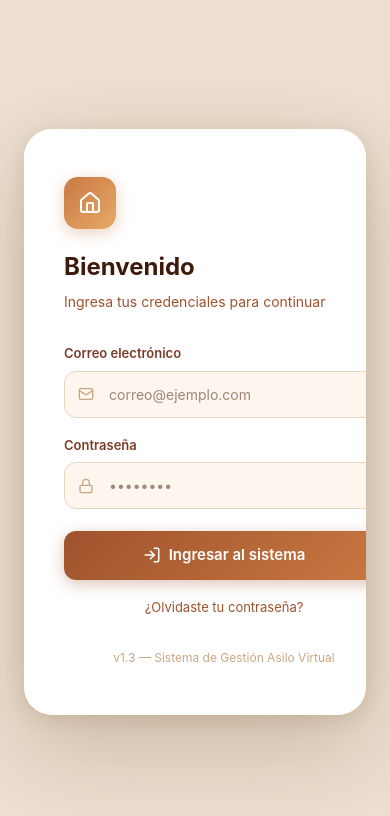
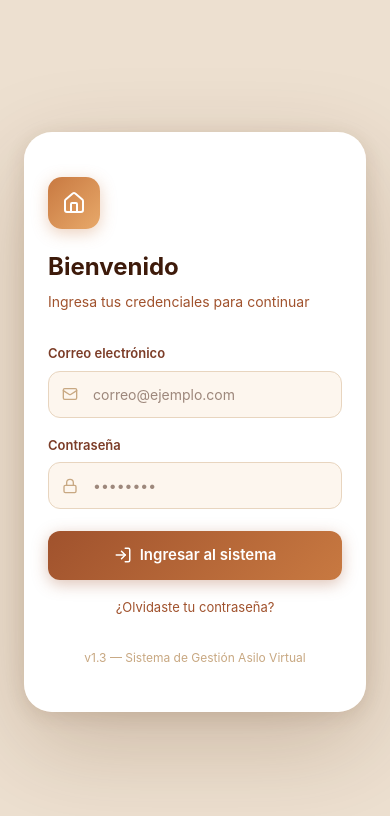
Before and after one commit to ryzzvass-art/asilo-virtual-frontend, a React (Vite) app: page /login in a window 390 px wide. Shown: the top 816 px of the page. Built offline with nearby package versions, Linux system fonts and the light colour scheme; no server answers.

Commit message:
MejoraResponsivaLogin

```diff
--- a/src/pages/auth/Login.jsx
+++ b/src/pages/auth/Login.jsx
@@ -340,7 +340,8 @@ export default function Login() {
       padding: '24px',
     }}>
 
-      <div style={{
+      {/* Agregamos la clase "login-card" para manejar el flujo en móviles */}
+<div className="login-card" style={{
   width: '100%', maxWidth: '940px',
   borderRadius: '28px',
   overflow: 'hidden',
@@ -354,15 +355,16 @@ export default function Login() {
           <ScenePanel />
         </div>
 
-        {/* Panel derecho — formulario */}
-        <div style={{
-          width: '400px', flexShrink: 0,
+        {/* Panel derecho — formulario responsivo */}
+<div className="login-form-panel" style={{
+  flex: 1,
   background: 'white',
   display: 'flex', flexDirection: 'column',
   justifyContent: 'center',
-          padding: '48px 40px',
+  // Reducimos sutilmente el padding para que respire mejor en pantallas chicas
+  padding: '40px 24px',
+  boxSizing: 'border-box',
 }}>
-
           {/* Header */}
           <div style={{ marginBottom: '32px' }}>
             <div style={{
```
Lines whose indentation alone changed are shown as unchanged.
